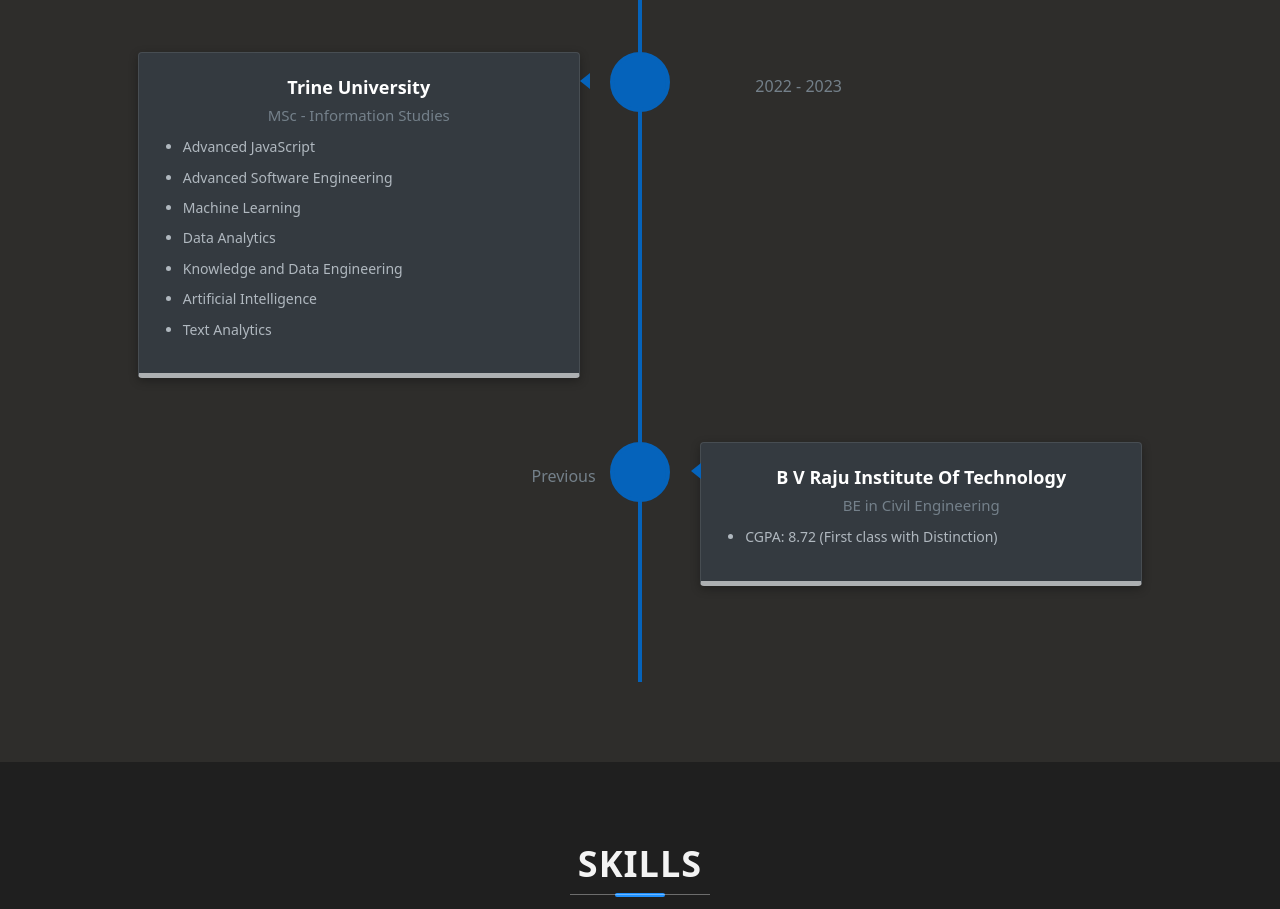
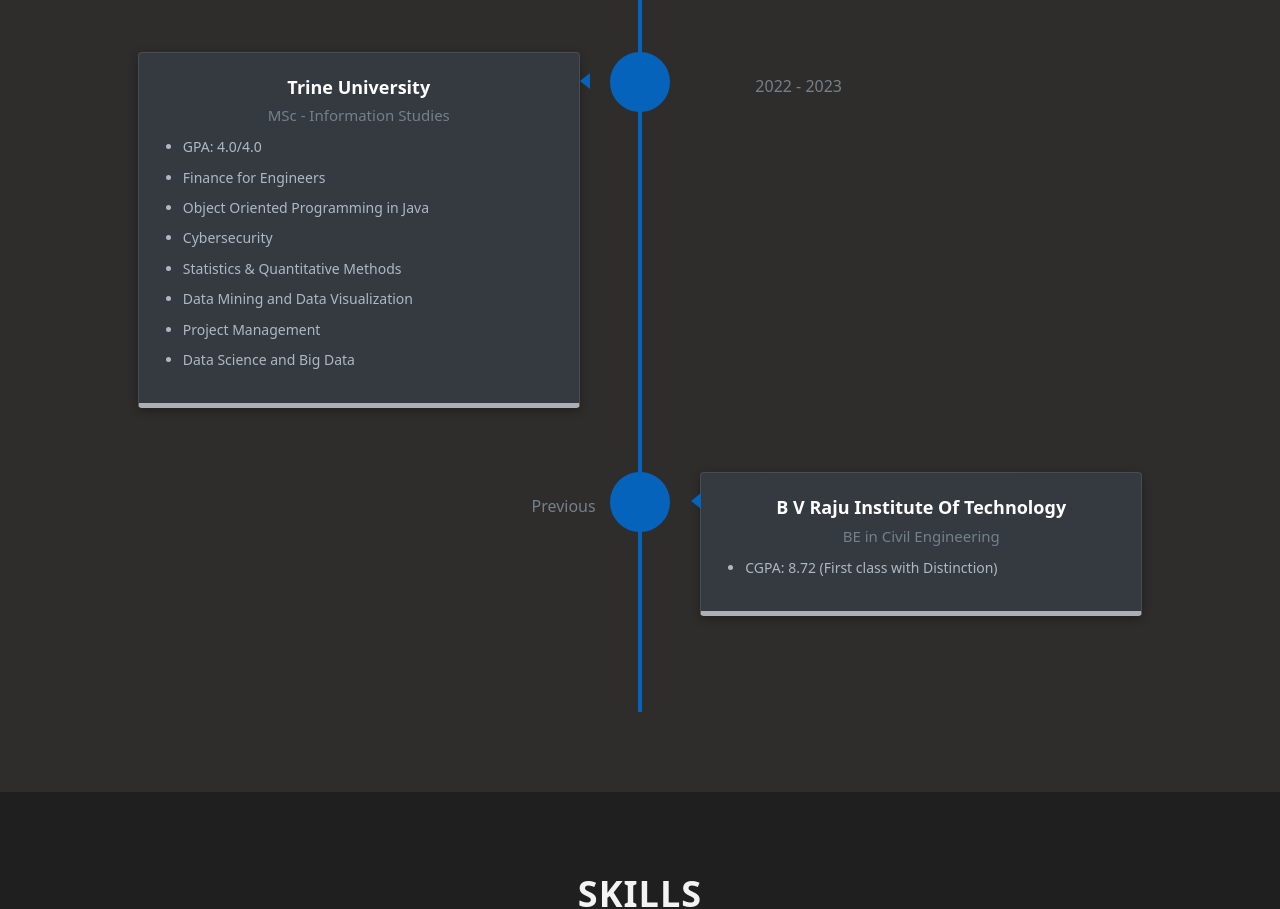
Before and after one commit to diveshdp/divesh-patlolla.github.io, a React (Vite) app: page / in a window 1280 px wide. Shown: the part 3220-4129 px from the top of the page. Built offline with nearby package versions, Linux system fonts and the light colour scheme; some icons are missing.

Commit message:
modified eduaction details tab

```diff
--- a/src/components/education/Education.tsx
+++ b/src/components/education/Education.tsx
@@ -16,13 +16,14 @@
             institution: "Trine University",
             degree: "MSc - Information Studies",
             details: [
-                "Advanced JavaScript",
-                "Advanced Software Engineering",
-                "Machine Learning",
-                "Data Analytics",
-                "Knowledge and Data Engineering",
-                "Artificial Intelligence",
-                "Text Analytics",
+                "GPA: 4.0/4.0",
+                "Finance for Engineers",
+                "Object Oriented Programming in Java",
+                "Cybersecurity",
+                "Statistics & Quantitative Methods",
+                "Data Mining and Data Visualization",
+                "Project Management",
+                "Data Science and Big Data",
             ].map((course, idx) => <li key={idx}>{course}</li>),
         },
         {
```
